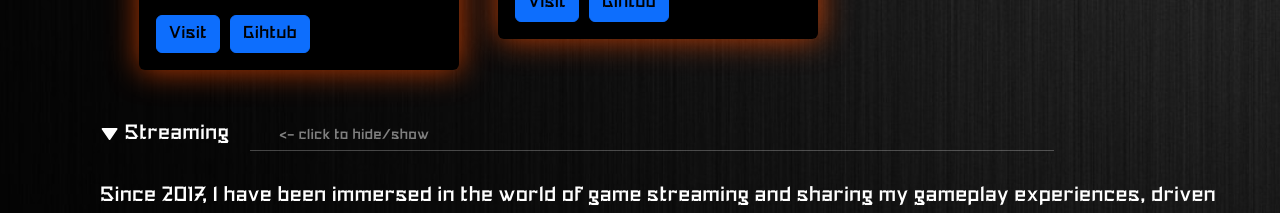
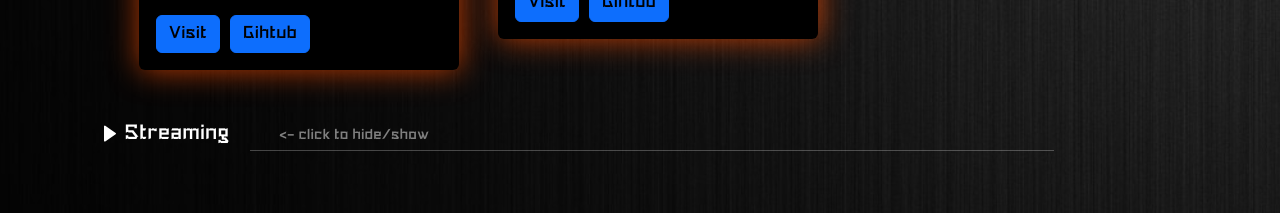
Before and after one commit to Yassinos-coder/YassinosCoder, a React (Create React App) app in the folder frontend/: page / in a window 1280 px wide. Shown: the part 840-1053 px from the top of the page. Built offline with nearby package versions, Linux system fonts and the light colour scheme.

Commit message:
Update Homepage.jsx

```diff
--- a/frontend/src/Components/HomePage/Homepage.jsx
+++ b/frontend/src/Components/HomePage/Homepage.jsx
@@ -16,7 +16,7 @@ import { BiSolidDownArrow, BiSolidRightArrow } from "react-icons/bi";
 
 const Homepage = () => {
   const [toggleDev, setToggleDev] = useState(true);
-  const [toggleStreaming, setToggleStreamingSec] = useState(true);
+  const [toggleStreaming, setToggleStreamingSec] = useState(false);
   const [toggleGamer, setToggleGamingSec] = useState(true);
 
   const toggleDevSec = () => {
```
